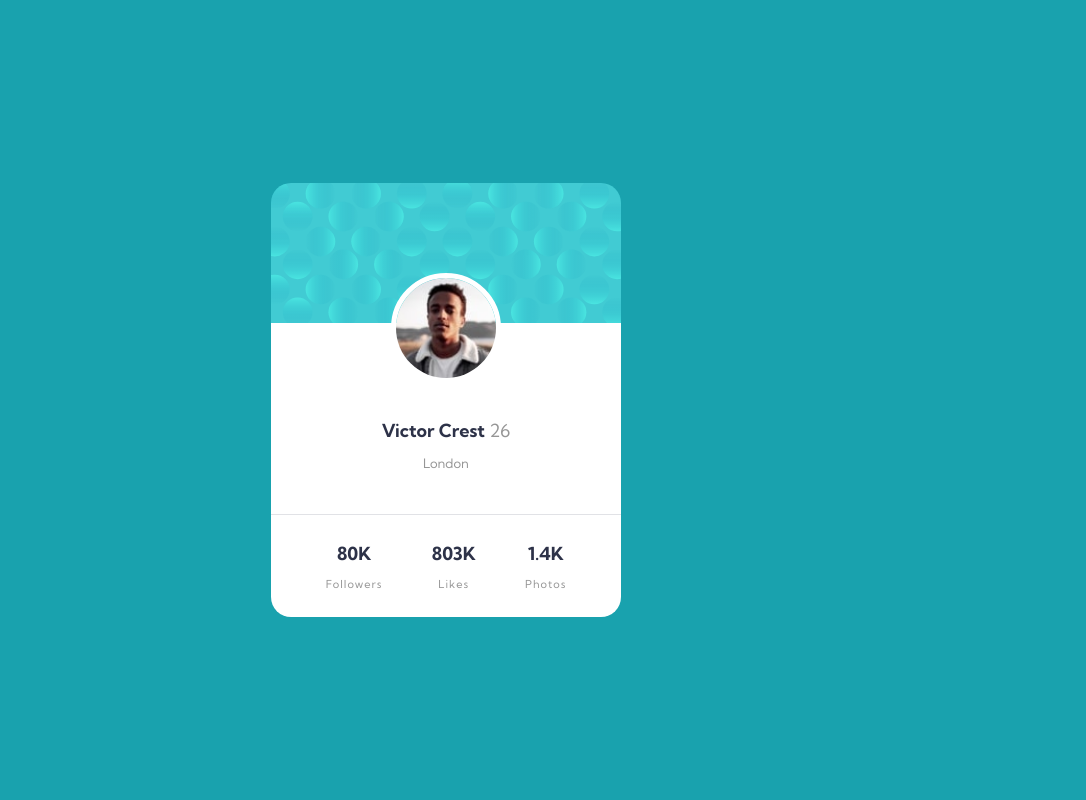
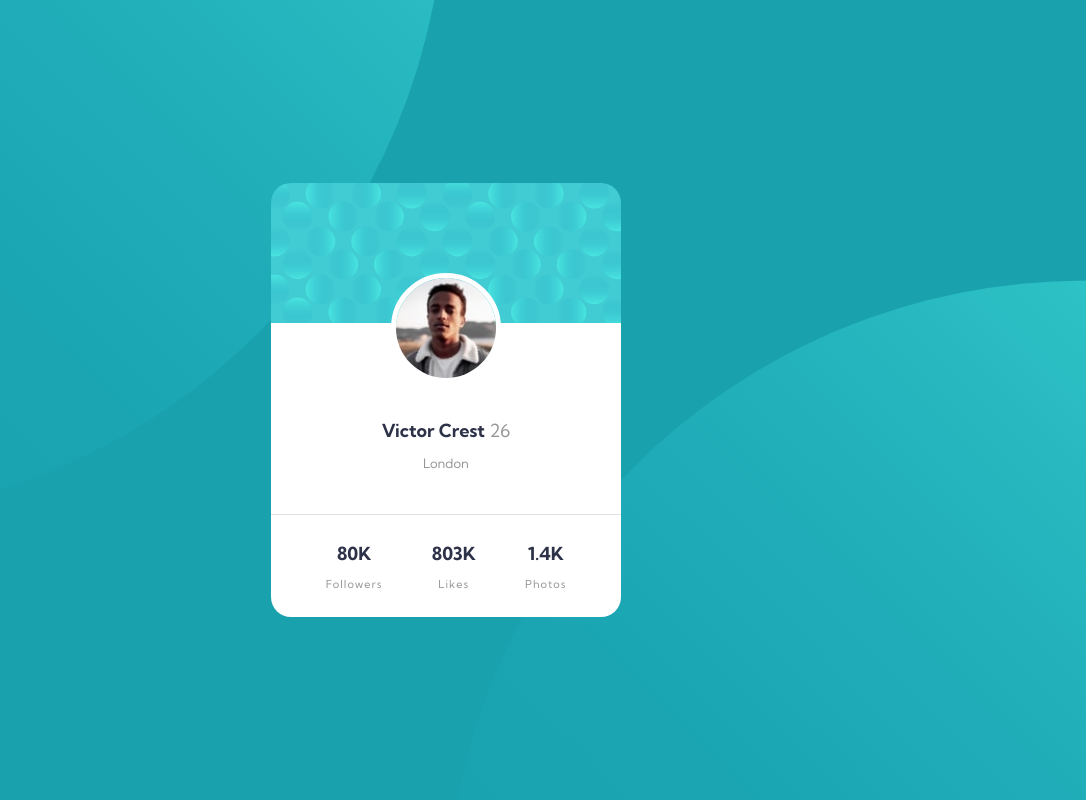
Before and after one commit to qc-ws/Frontend-Mentor-Profile-card-component, a plain HTML site: page index.html in a window 1280 px wide. Shown: the whole page, without its empty margins (194-1280 px from the left). Drawn offline with Linux system fonts and the light colour scheme.

Commit message:
Update main.css

```diff
--- a/styles/main.css
+++ b/styles/main.css
@@ -1,5 +1,9 @@
 body {
   background-color: hsl(185, 75%, 39%);
+  background-image: url('../media/background/bg-pattern-top.svg'), url('../media/background/bg-pattern-top.svg');
+  background-size: 100%;
+  background-position: right 50vw bottom calc(50vh + 25%), left 50vw top calc(50vh + 25%);
+  background-repeat: no-repeat;
   width: 100%;
   min-width: 375px;
   height: 100%;
```
